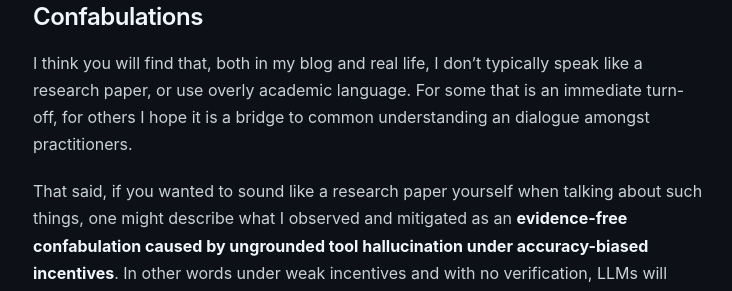
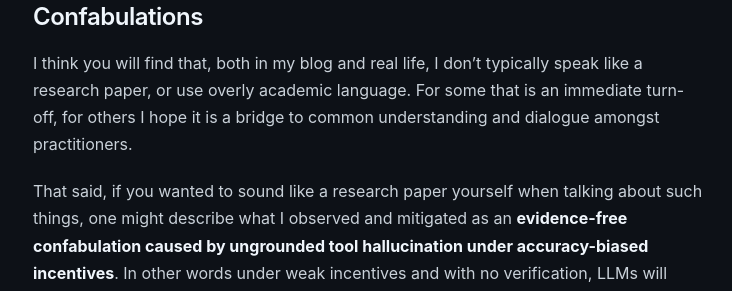
Before and after one commit to nihaue/nickhauensteindotcom, a Jekyll site: the page built from _posts/2026-03-02-agents-lack-honor.md, in a window 1280 px wide and 900 px high, scrolled down 1641 px. Shown: the part 207-498 px from the top of the window, without its empty margins (271-1003 px from the left). Built offline with Jekyll 4.4.1, drawn with Linux system fonts in a browser that asks for light colours.

Commit message:
fix: Typos

```diff
--- a/_posts/2026-03-02-agents-lack-honor.md
+++ b/_posts/2026-03-02-agents-lack-honor.md
@@ -36,7 +36,7 @@ The behavior change was *immediate* and *repeatable* across all major models fro
 
 ## Confabulations
 
-I think you will find that, both in my blog and real life, I don't typically speak like a research paper, or use overly academic language. For some that is an immediate turn-off, for others I hope it is a bridge to common understanding an dialogue amongst practitioners.
+I think you will find that, both in my blog and real life, I don't typically speak like a research paper, or use overly academic language. For some that is an immediate turn-off, for others I hope it is a bridge to common understanding and dialogue amongst practitioners.
 
 That said, if you wanted to sound like a research paper yourself when talking about such things, one might describe what I observed and mitigated as an **evidence-free confabulation caused by ungrounded tool hallucination under accuracy-biased incentives**. In other words under weak incentives and with no verification, LLMs will satisfy the interface contract, not the epistemic one. They're not lying per se -- certainly not at all in the moral sense -- they're making a factual claim without performing the required grounding action likely because they're optimizing for completion under underspecified constraints.
 
```
Also changed, not shown: _posts/2026-04-21-the-code-is-easy-the-change-is-hard.md (+1 -1 lines).
